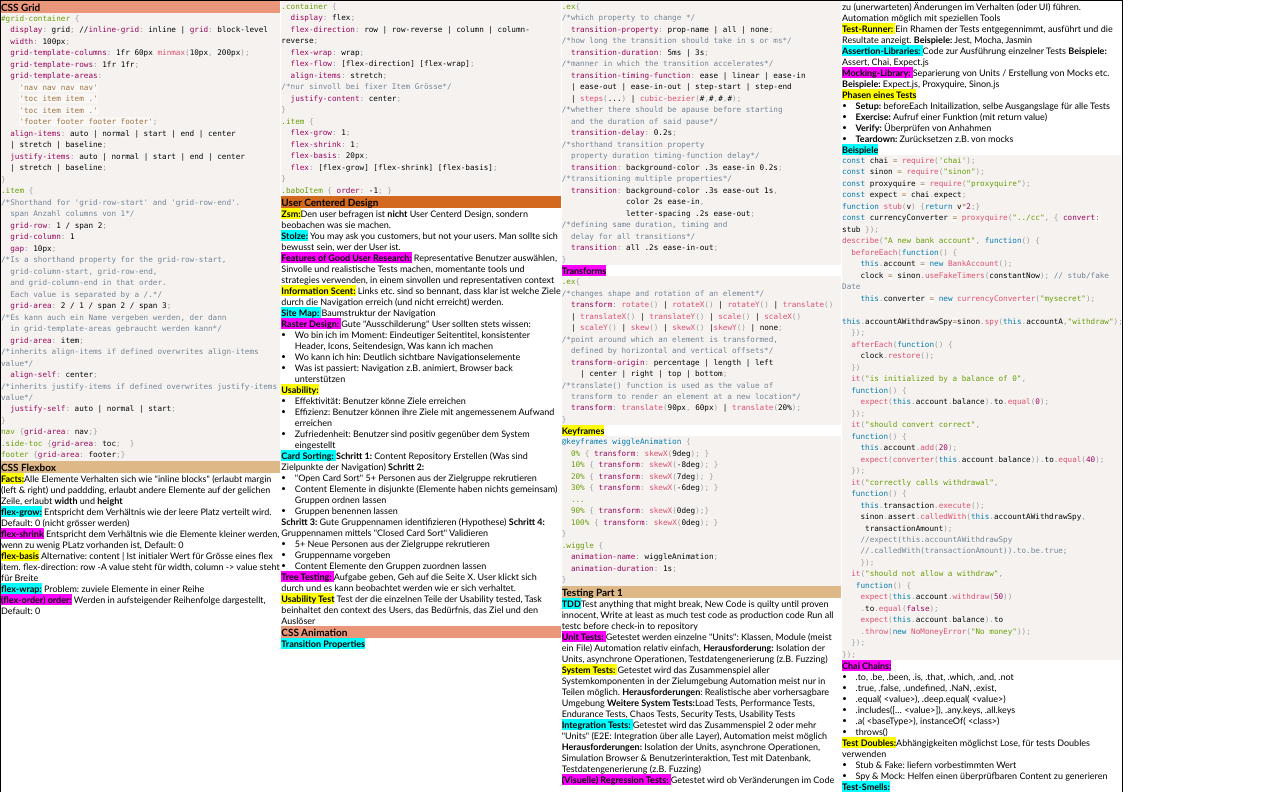
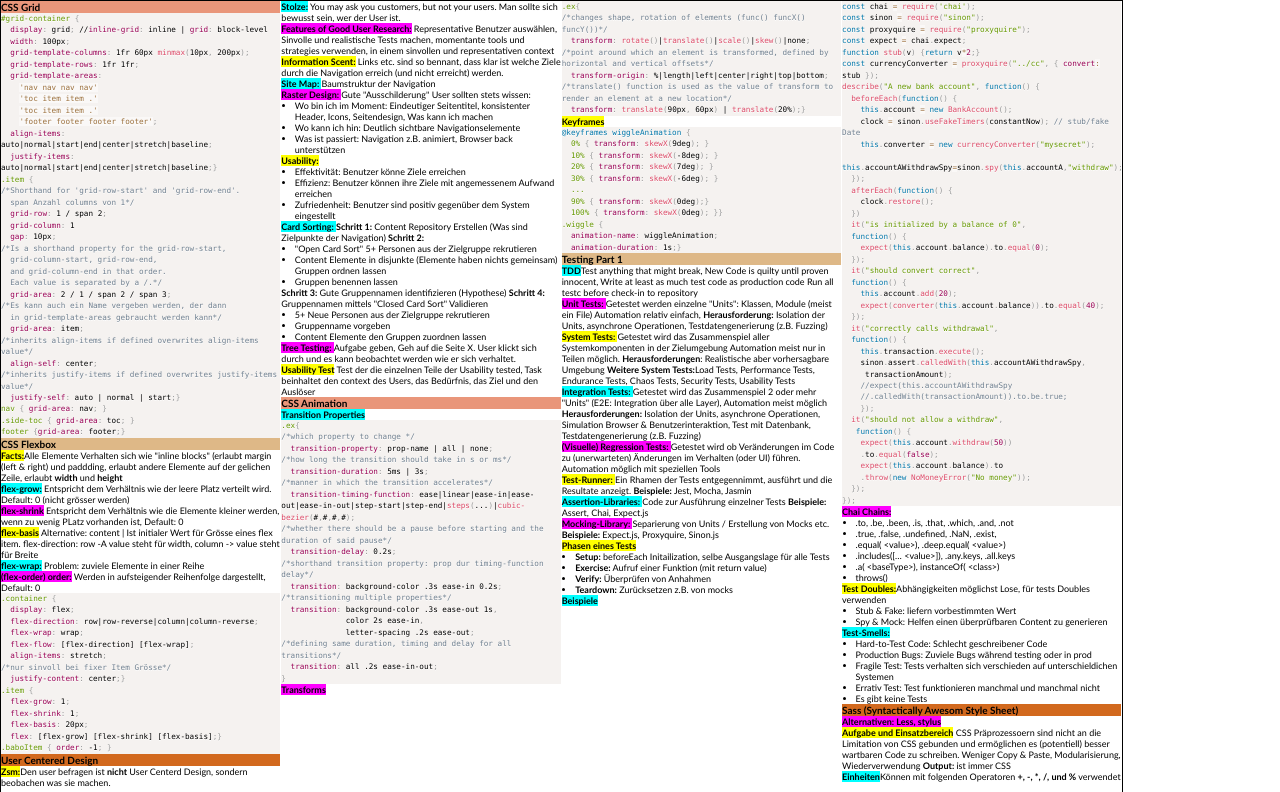
Before and after one commit to David--K/WED2-Spick, a website: page index.html in a window 1280 px wide. Shown: the top 792 px of the page. Drawn offline with nearby package versions, Linux system fonts and the light colour scheme; files that its build step writes are made by us from their sources.

Commit message:
saved on some space

```diff
--- a/index.html
+++ b/index.html
@@ -25,11 +25,8 @@
     'toc item item .'
     'toc item item .'
     'footer footer footer footer';
-  align-items: auto | normal | start | end | center
-  | stretch | baseline;
-  justify-items: auto | normal | start | end | center
-  | stretch | baseline;
-}
+  align-items: auto|normal|start|end|center|stretch|baseline;
+  justify-items: auto|normal|start|end|center|stretch|baseline;}
 .item {
 /*Shorthand for 'grid-row-start' and 'grid-row-end'.
   span Anzahl columns von 1*/
@@ -47,10 +44,9 @@
 /*inherits align-items if defined overwrites align-items value*/
   align-self: center;
 /*inherits justify-items if defined overwrites justify-items value*/
-  justify-self: auto | normal | start;
-}
-nav {grid-area: nav;}
-.side-toc {grid-area: toc;  }
+  justify-self: auto | normal | start;}
+nav { grid-area: nav; }
+.side-toc { grid-area: toc; }
 footer {grid-area: footer;}</code></pre>
     <h1>CSS Flexbox</h1>
     <h2>Facts:</h2>Alle Elemente Verhalten sich wie "inline blocks" (erlaubt margin (left &
@@ -70,19 +66,17 @@ footer {grid-area: footer;}</code></pre>
     Werden in aufsteigender Reihenfolge dargestellt, Default: 0
     <pre class="code"><code class="language-css">.container {
   display: flex;
-  flex-direction: row | row-reverse | column | column-reverse;
+  flex-direction: row|row-reverse|column|column-reverse;
   flex-wrap: wrap;
   flex-flow: [flex-direction] [flex-wrap];
   align-items: stretch;
 /*nur sinvoll bei fixer Item Grösse*/
-  justify-content: center;
-}
+  justify-content: center;}
 .item {
   flex-grow: 1;
   flex-shrink: 1;
   flex-basis: 20px;
-  flex: [flex-grow] [flex-shrink] [flex-basis];
-}
+  flex: [flex-grow] [flex-shrink] [flex-basis];}
 .baboItem { order: -1; }</code></pre>
     <h1>User Centered Design</h1>
     <h2>Zsm:</h2>Den user befragen ist <b>nicht</b> User Centerd Design,
@@ -138,37 +132,26 @@ footer {grid-area: footer;}</code></pre>
 /*how long the transition should take in s or ms*/
   transition-duration: 5ms | 3s;
 /*manner in which the transition accelerates*/
-  transition-timing-function: ease | linear | ease-in
-  | ease-out | ease-in-out | step-start | step-end
-  | steps(...) | cubic-bezier(#,#,#,#);
-/*whether there should be apause before starting
-  and the duration of said pause*/
+  transition-timing-function: ease|linear|ease-in|ease-out|ease-in-out|step-start|step-end|steps(...)|cubic-bezier(#,#,#,#);
+/*whether there should be a pause before starting and the duration of said pause*/
   transition-delay: 0.2s;
-/*shorthand transition property
-  property duration timing-function delay*/
+/*shorthand transition property: prop dur timing-function delay*/
   transition: background-color .3s ease-in 0.2s;
 /*transitioning multiple properties*/
   transition: background-color .3s ease-out 1s,
               color 2s ease-in,
               letter-spacing .2s ease-out;
-/*defining same duration, timing and
-  delay for all transitions*/
+/*defining same duration, timing and delay for all transitions*/
   transition: all .2s ease-in-out;
 }</code></pre>
     <h2>Transforms</h2>
     <pre class="code"><code class="language-css">.ex{
-/*changes shape and rotation of an element*/
-  transform: rotate() | rotateX() | rotateY() | translate()
-  | translateX() | translateY() | scale() | scaleX()
-  | scaleY() | skew() | skewX() |skewY() | none;
-/*point around which an element is transformed,
-  defined by horizontal and vertical offsets*/
-  transform-origin: percentage | length | left
-    | center | right | top | bottom;
-/*translate() function is used as the value of
-  transform to render an element at a new location*/
-  transform: translate(90px, 60px) | translate(20%);
-}</code></pre>
+/*changes shape, rotation of elements (func() funcX() funcY())*/
+  transform: rotate()|translate()|scale()|skew()|none;
+/*point around which an element is transformed, defined by horizontal and vertical offsets*/
+  transform-origin: %|length|left|center|right|top|bottom;
+/*translate() function is used as the value of transform to render an element at a new location*/
+  transform: translate(90px, 60px) | translate(20%);}</code></pre>
     <h2>Keyframes</h2>
     <pre class="code"><code class="language-css">@keyframes wiggleAnimation {
   0% { transform: skewX(9deg); }
@@ -177,12 +160,10 @@ footer {grid-area: footer;}</code></pre>
   30% { transform: skewX(-6deg); }
   ...
   90% { transform: skewX(0deg);}
-  100% { transform: skewX(0deg); }
-}
+  100% { transform: skewX(0deg); }}
 .wiggle {
   animation-name: wiggleAnimation;
-  animation-duration: 1s;
-}</code></pre>
+  animation-duration: 1s;}</code></pre>
     <h1>Testing Part 1</h1>
     <h2>TDD</h2>Test anything that might break, New Code is quilty until proven innocent,
     Write at least as much test code as production code
```
